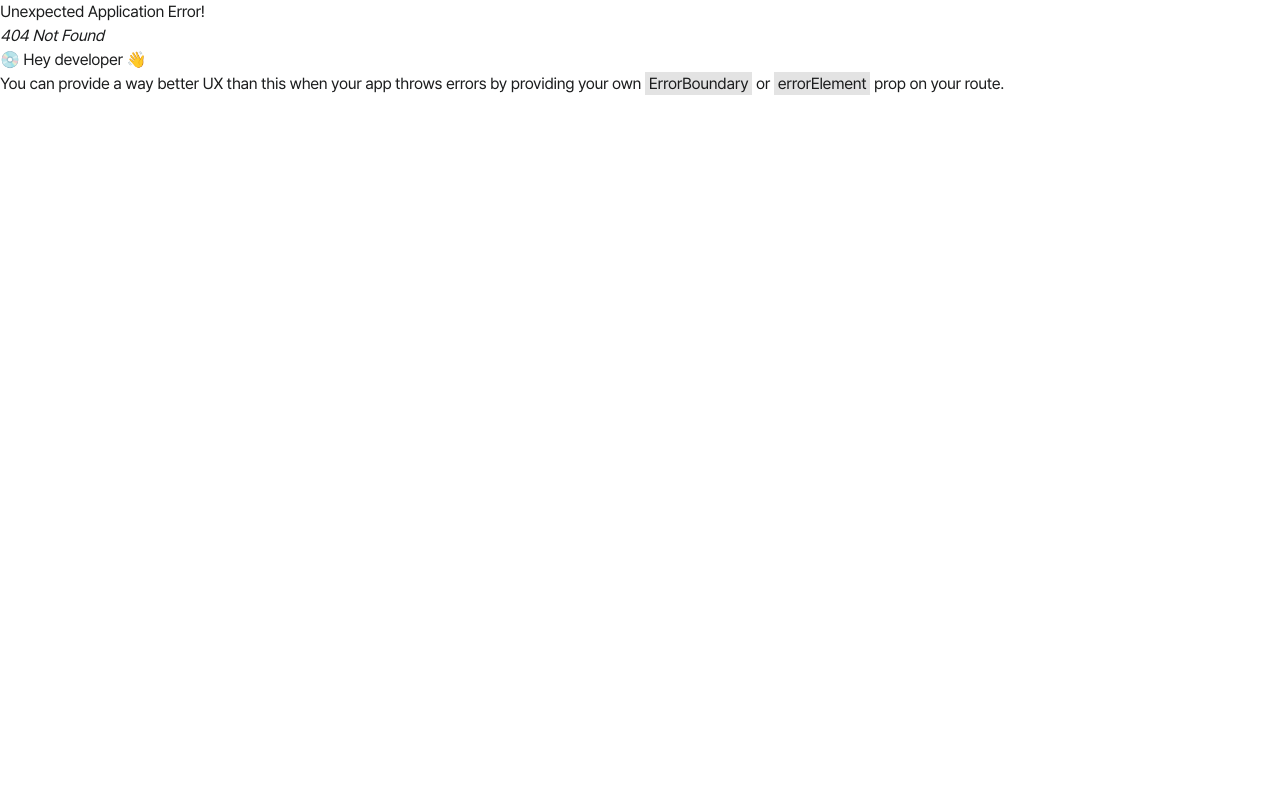
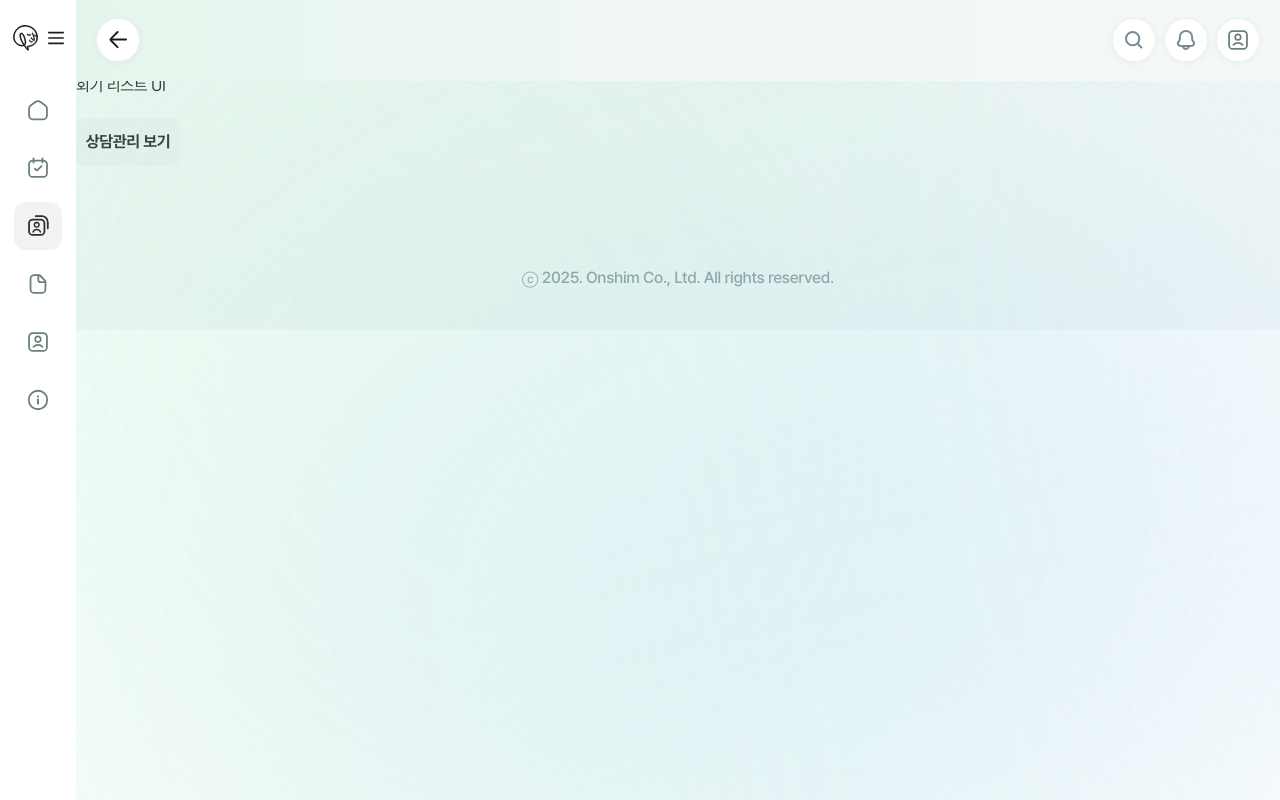
Before and after one commit to Selvas-AI/lg-mental-healthcare-front, a React (Vite) app: page /clients/session in a window 1280 px wide. Before the commit this address had no page. Built offline with nearby package versions, Linux system fonts and the light colour scheme.

Commit message:
feat : 내담자 데이터 reoil로 상태관리

```diff
--- a/src/layouts/RootLayout.jsx
+++ b/src/layouts/RootLayout.jsx
@@ -70,6 +70,7 @@ const RootLayout = () => {
     '/mypage': '마이페이지',
     '/support': '고객지원',
     '/clients/consults': '상담관리',
+    '/clients/session': '회기 목록',
   };
   const pageTitle = pathTitleMap[location.pathname] || '';
 
--- a/src/page/clients/clients.jsx
+++ b/src/page/clients/clients.jsx
@@ -1,62 +1,18 @@
-
-
-import { useNavigate } from "react-router-dom";
-import { useState } from "react";
+import { useRecoilState } from "recoil";
 import ClientsTable from "./components/ClientsTable";
 import "./clients.scss";
 import EmptyClients from "./components/EmptyClients";
+import { clientsState } from "@/recoil";
+import { useState } from "react";
 
 function Clients() {
-  const navigate = useNavigate();
-  const [clients, setClients] = useState([
-    {
-      name: "가길동(알렉스)",
-      phone: "010-1234-5678",
-      session: "1회기",
-      todos: ["심리검사 요청", "녹취록 분석", "상담일지 작성", "사례개념화 최초 작성"],
-    },
-    {
-      name: "나길동(니니동)",
-      phone: "010-1234-5678",
-      session: "2회기",
-      todos: ["녹취록 분석", "상담일지 작성", "사례개념화 최초 작성"],
-    },
-    {
-      name: "김마음(카이막)",
-      phone: "010-1234-5678",
-      session: "4회기",
-      todos: ["상담일지 작성", "사례개념화 최초 작성"],
-    },
-    {
-      name: "라길동(라떼길)",
-      phone: "010-1234-5678",
-      session: "6회기",
-      todos: ["사례개념화 최초 작성"],
-    },
-    {
-      name: "마길동(고양이)",
-      phone: "010-1234-5678",
-      session: "99회기",
-      todos: ["상담일지 작성"],
-    },
-    {
-      name: "사길동",
-      phone: "010-1234-5678",
-      session: "신규",
-      todos: [],
-      isNew: true,
-    },
-    {
-      name: "바길동(강아지)",
-      phone: "010-1234-5678",
-      session: "99회기",
-      todos: ["상담일지 작성"],
-    },
-  ]);
+  const [clients, setClients] = useRecoilState(clientsState);
 
   const handleRegister = () => {
     // TODO: 내담자 등록 로직
   };
+
+  const [selectedClientId, setSelectedClientId] = useState(clients[0]?.id || null);
 
   return (
     <div className="inner">
@@ -78,7 +34,7 @@ function Clients() {
       {clients.length === 0 ? (
         <EmptyClients onRegister={handleRegister} />
       ) : (
-        <ClientsTable clients={clients} />
+        <ClientsTable clients={clients} onSelectClient={setSelectedClientId} selectedClientId={selectedClientId} />
       )}
       <div className="pagination" role="navigation">
         <div className="pagination-inner">
@@ -87,13 +43,6 @@ function Clients() {
           </div>
         </div>
       </div>
-      <button
-        className="type07"
-        style={{ marginTop: "2rem" }}
-        onClick={() => navigate("/clients/consults")}
-      >
-        상담관리 보기
-      </button>
     </div>
   );
 }
--- a/src/page/clients/consults/ClientProfile.jsx
+++ b/src/page/clients/components/ClientProfile.jsx
@@ -2,7 +2,7 @@ import React, { useState, useRef, useLayoutEffect } from "react";
 import { useRecoilValue } from "recoil";
 import { maskingState } from "@/recoil";
 
-function ClientProfile() {
+function ClientProfile({ profileData }) {
   const masked = useRecoilValue(maskingState);
   const [showInfo, setShowInfo] = useState(false);
   const infoWrapRef = useRef(null);
@@ -52,19 +52,7 @@ function maskValue(label, value) {
   }
 }
 
-const profileData = {
-  name: '김마음',
-  danger: true,
-  contact: '010-1234-1234',
-  address: '서울특별시 강남구 압구정로 151-2 108동 504호',
-  birth: '2005.04.22 (만 18세)',
-  email: 'Kimmau @gmail.com',
-  gender: '남자',
-  job: '대학생',
-  guardians: '김매순 (모) 010-1234-1234, 김복남 (부) 010-1234-1234 한마음 (사회복지사) 010-1234-1234',
-  memo: '본 환자는 최근 몇 개월 간 지속적인 우울감, 무기력, 수면장애 및 식욕 저하를 호소하며 내원하였습니다. 내원하였습니다 내원하였습니다 내원하였습니다 내원하였습니다 내원하였습니다 내원하였습니다',
-};
-
+  if (!profileData) return null;
 
   const name = masked ? maskName(profileData.name) : profileData.name;
   const contact = masked ? maskValue('연락처', profileData.contact) : profileData.contact;
@@ -76,13 +64,24 @@ const profileData = {
   const guardians = masked ? maskValue('보호자', profileData.guardians) : profileData.guardians;
   const memo = masked ? profileData.memo.replace(/[^\s]/g, '*') : profileData.memo;
 
+  const handleEdit = () => {
+    console.log('정보수정');
+  };
+
+  const handleEditMemo = () => {
+    console.log('메모수정');
+  };
+
   return (
     <div className="client-profile">
       <div className="name-wrap">
         <div className="left">
           <strong>{name}</strong>
-          {profileData.danger && <span className="tag danger">위험</span>}
-          <a className="edit-btn" href="#">정보수정</a>
+          {profileData.danger === "critical" && <span className="tag critical">고위험</span>}
+          {profileData.danger === "danger" && <span className="tag danger">위험</span>}
+          {profileData.danger === "caution" && <span className="tag caution">주의</span>}
+          {profileData.danger === "safe" && <span className="tag safe">양호</span>}
+          <a className="edit-btn cursor-pointer" onClick={handleEdit}>정보수정</a>
         </div>
         <button
           className={`toggle-btn${showInfo ? ' on' : ''}`}
@@ -137,7 +136,7 @@ const profileData = {
                 <td colSpan={3}>
                   <div className="memo-wrap">
                     <p className="memo">{memo}</p>
-                    <a className="edit-btn" href="#">수정</a>
+                    <a className="edit-btn cursor-pointer" onClick={handleEditMemo}>수정</a>
                   </div>
                 </td>
               </tr>
--- a/src/page/clients/components/ClientsTable.jsx
+++ b/src/page/clients/components/ClientsTable.jsx
@@ -1,7 +1,7 @@
-// ClientsTable.jsx
 import React, { useState } from "react";
+import { Link } from "react-router-dom";
 
-function ClientsTable({ clients }) {
+function ClientsTable({ clients, onSelectClient, selectedClientId }) {
   const [showTooltip, setShowTooltip] = useState(false);
 
   return (
@@ -125,23 +125,34 @@ function ClientsTable({ clients }) {
           </thead>
           <tbody>
             {clients.map((client, idx) => (
-              <tr key={idx} className={client.isNew ? "new" : undefined}>
+              <tr
+                key={client.id || idx}
+                className={
+                  [client.isNew ? "new" : "", selectedClientId === client.id ? "selected" : ""].join(" ").trim()
+                }
+                onClick={() => onSelectClient && onSelectClient(client.id)}
+                style={{ cursor: onSelectClient ? "pointer" : undefined }}
+              >
                 <td>
-                  <a href="#">{client.name}</a>
+                  <Link
+                    to={`/clients/session?clientId=${client.id || client.name}`}
+                  >
+                    {client.name}({client.nickname})
+                  </Link>
                 </td>
-                <td>{client.phone}</td>
+                <td>{client.contact}</td>
                 <td>
                   {client.session === "신규" ? (
                     "신규"
                   ) : (
-                    <a href="#">{client.session}</a>
+                    <a>{client.session}</a>
                   )}
                 </td>
                 <td>
                   <div className="flex-wrap">
                     {client.todos && client.todos.length > 0 ? (
                       client.todos.map((todo, i) => (
-                        <a href="#" key={i}>{todo}</a>
+                        <a key={i}>{todo}</a>
                       ))
                     ) : (
                       "-"
--- /dev/null
+++ b/src/page/clients/components/SessionList.jsx
@@ -0,0 +1,53 @@
+import React from "react";
+import { useLocation, useNavigate } from "react-router-dom";
+import ClientProfile from "./ClientProfile";
+import { useRecoilState, useRecoilValue } from "recoil";
+import { maskingState, clientsState } from "@/recoil";
+
+function useQuery() {
+  return new URLSearchParams(useLocation().search);
+}
+
+function SessionList() {
+  const [masked, setMasked] = useRecoilState(maskingState);
+  const query = useQuery();
+  const clientId = query.get("clientId");
+  const navigate = useNavigate();
+  const clients = useRecoilValue(clientsState);
+  const client = clients.find(c => String(c.id) === String(clientId));
+
+  // TODO: 실제 데이터 fetch 및 렌더링 구현
+  return (
+    <div className="inner">
+      <div className="move-up">
+        <strong className="page-title">회기 목록</strong>
+        <div className="switch-wrap">
+          <label>
+            <span>개인정보 보호</span>
+            <input
+              role="switch"
+              name="switch"
+              type="checkbox"
+              checked={masked}
+              onChange={e => setMasked(e.target.checked)}
+            />
+          </label>
+        </div>
+      </div>
+      <ClientProfile profileData={client} />
+      <div style={{marginTop: "2rem"}}>
+        <p>회기 리스트 UI</p>
+
+        <button
+          className="type07"
+          style={{ marginTop: "2rem" }}
+          onClick={() => navigate("/clients/consults?clientId=" + clientId)}
+        >
+          상담관리 보기
+        </button>
+      </div>
+    </div>
+  );
+}
+
+export default SessionList;
--- a/src/page/clients/consults/Consults.jsx
+++ b/src/page/clients/consults/Consults.jsx
@@ -1,9 +1,10 @@
 import React, { useRef, useLayoutEffect, useState } from 'react';
-import { useRecoilState } from 'recoil';
-import { maskingState } from '@/recoil';
+import { useRecoilState, useRecoilValue } from 'recoil';
+import { maskingState, clientsState } from "@/recoil";
+import { useLocation } from 'react-router-dom';
 import './consults.scss';
 
-import ClientProfile from './ClientProfile';
+import ClientProfile from '../components/ClientProfile';
 import CounselManagement from './CounselManagement';
 import PsychologicalTest from './PsychologicalTest';
 import DailyManagement from './DailyManagement';
@@ -17,6 +18,11 @@ const TAB_LIST = [
 ];
 
 function Consults() {
+  const location = useLocation();
+  const query = new URLSearchParams(location.search);
+  const clientId = query.get('clientId');
+  const clients = useRecoilValue(clientsState);
+  const client = clients.find(c => String(c.id) === String(clientId));
   const [masked, setMasked] = useRecoilState(maskingState);
   const [activeTab, setActiveTab] = useState(0);
   const tabListRef = useRef([]);
@@ -53,7 +59,7 @@ function Consults() {
           </label>
         </div>
       </div>
-      <ClientProfile />
+      <ClientProfile profileData={client} />
       <div className="tab-menu type01">
         <div className="tab-list-wrap">
           <ul className="tab-list" role="tablist">
--- a/src/page/clients/consults/consults.scss
+++ b/src/page/clients/consults/consults.scss
@@ -115,7 +115,7 @@
                                                         }
                                                         &:nth-of-type(1) {
                                                             div {
-                                                                background: url(../../assets/images/common/safe_face.svg) no-repeat center;
+                                                                background: url(../../../assets/images/common/safe_face.svg) no-repeat center;
                                                                 span {
                                                                     display: none;
                                                                 }
@@ -139,7 +139,7 @@
                                                         }
                                                         &:nth-of-type(2) {
                                                             div {
-                                                                background: url(../../assets/images/common/caution_face.svg) no-repeat center;
+                                                                background: url(../../../assets/images/common/caution_face.svg) no-repeat center;
                                                                 span {
                                                                     display: none;
                                                                 }
@@ -163,7 +163,7 @@
                                                         }
                                                         &:nth-of-type(3) {
                                                             div {
-                                                                background: url(../../assets/images/common/danger_face.svg) no-repeat center;
+                                                                background: url(../../../assets/images/common/danger_face.svg) no-repeat center;
                                                                 span {
                                                                     display: none;
                                                                 }
@@ -187,7 +187,7 @@
                                                         }
                                                         &:nth-of-type(4) {
                                                             div {
-                                                                background: url(../../assets/images/common/critical_face.svg) no-repeat center;
+                                                                background: url(../../../assets/images/common/critical_face.svg) no-repeat center;
                                                                 span {
                                                                     display: none;
                                                                 }
@@ -250,7 +250,7 @@
         .toggle-btn {
             width: 2rem;
             height: 2rem;
-            background: url(../../assets/images/icon/arrow_down.svg) no-repeat center;
+            background: url(../../../assets/images/icon/arrow_down.svg) no-repeat center;
             transition: all .25s;
             &.on {
                 transform: rotate(180deg);
@@ -457,7 +457,7 @@
         background: $gray0;
         box-shadow: 0px 2px 6px 0px rgba(195, 195, 195, 0.25);
         &.before-create {
-            background: url(../../assets/images/common/create_board_bg.svg) no-repeat center/cover, linear-gradient(0deg, rgba(255, 225, 255, 0.40) 0%, rgba(255, 241, 255, 0.00) 41.05%) $gray0;
+            background: url(../../../assets/images/common/create_board_bg.svg) no-repeat center/cover, linear-gradient(0deg, rgba(255, 225, 255, 0.40) 0%, rgba(255, 241, 255, 0.00) 41.05%) $gray0;
             .create-wrap {
                 margin-top: 1.2rem;
                 @include flexbox(column, center, center);
@@ -545,7 +545,7 @@
         > button {
             width: 100%;
             height: 1.4rem;
-            background: url(../../assets/images/icon/arrow_down_box.svg) no-repeat center/contain;
+            background: url(../../../assets/images/icon/arrow_down_box.svg) no-repeat center/contain;
             transition: transform .3s;
             &.rotate {
                 transform: rotate(180deg);
@@ -588,7 +588,7 @@
     border-radius: 2rem;
     border: 1px solid $gray50;
     box-shadow: 0px 1px 6px 0px rgba(195, 195, 195, 0.20);
-    background: url(../../assets/images/common/create_board_bg.svg) no-repeat center/cover, linear-gradient(0deg, rgba(255, 225, 255, 0.40) 0%, rgba(255, 241, 255, 0.00) 41.05%) $gray0;
+    background: url(../../../assets/images/common/create_board_bg.svg) no-repeat center/cover, linear-gradient(0deg, rgba(255, 225, 255, 0.40) 0%, rgba(255, 241, 255, 0.00) 41.05%) $gray0;
     @include flexbox(column, center, center);
     &::before {
         content: "";
@@ -597,7 +597,7 @@
         bottom: 4rem;
         width: 13.7rem;
         height: 12.6rem;
-        background: url(../../assets/images/common/character.svg) no-repeat center/contain;
+        background: url(../../../assets/images/common/character.svg) no-repeat center/contain;
     }
     strong {
         font-size: 2rem;
@@ -644,7 +644,7 @@
                     color: $gray800;
                     border-radius: .8rem;
                     border: 1px solid $gray200;
-                    background: url(../../assets/images/icon/file_upload.svg) no-repeat center right 1.2rem/2.4rem $gray0;
+                    background: url(../../../assets/images/icon/file_upload.svg) no-repeat center right 1.2rem/2.4rem $gray0;
                     @include flexbox(row, flex-start, center);
                     cursor: pointer;
                     transition: border 0.25s;
--- /dev/null
+++ b/src/recoil/clientsState.js
@@ -0,0 +1,119 @@
+import { atom } from "recoil";
+
+export const clientsState = atom({
+  key: "clientsState",
+  default: [
+    {
+      id: 1,
+      name: "가길동",
+      nickname: "알렉스",
+      danger: "safe",
+      contact: "010-1234-5678",
+      address: "서울특별시 강남구 압구정로 151-2 108동 504호",
+      birth: "1990.01.01 (만 34세)",
+      email: "alex@example.com",
+      gender: "남자",
+      job: "회사원",
+      guardians: "김매순 (모) 010-1234-5678",
+      memo: "특이사항 없음.",
+      session: "1회기",
+      todos: ["심리검사 요청", "녹취록 분석", "상담일지 작성", "사례개념화 최초 작성"],
+    },
+    {
+      id: 2,
+      name: "나길동",
+      nickname: "니니동",
+      danger: "caution",
+      contact: "010-1234-5678",
+      address: "서울특별시 중구 세종대로 110",
+      birth: "1995.05.05 (만 29세)",
+      email: "nini@example.com",
+      gender: "여자",
+      job: "학생",
+      guardians: "김복남 (부) 010-1234-5678",
+      memo: "상담 초기 단계.",
+      session: "2회기",
+      todos: ["녹취록 분석", "상담일지 작성", "사례개념화 최초 작성"],
+    },
+    {
+      id: 3,
+      name: "김마음",
+      nickname: "카이막",
+      danger: "danger",
+      contact: "010-1234-1234",
+      address: "서울특별시 강남구 압구정로 151-2 108동 504호",
+      birth: "2005.04.22 (만 18세)",
+      email: "kimmau@gmail.com",
+      gender: "남자",
+      job: "대학생",
+      guardians: "김매순 (모) 010-1234-1234, 김복남 (부) 010-1234-1234 한마음 (사회복지사) 010-1234-1234",
+      memo: "본 환자는 최근 몇 개월 간 지속적인 우울감, 무기력, 수면장애 및 식욕 저하를 호소하며 내원하였습니다.",
+      session: "4회기",
+      todos: ["상담일지 작성", "사례개념화 최초 작성"],
+    },
+    {
+      id: 4,
+      name: "라길동",
+      nickname: "라떼길",
+      danger: "critical",
+      contact: "010-1234-5678",
+      address: "경기도 수원시 팔달구",
+      birth: "1985.12.12 (만 39세)",
+      email: "latte@example.com",
+      gender: "남자",
+      job: "프리랜서",
+      guardians: "김매순 (모) 010-1234-5678",
+      memo: "장기 상담 진행 중.",
+      session: "6회기",
+      todos: ["사례개념화 최초 작성"],
+    },
+    {
+      id: 5,
+      name: "마길동",
+      nickname: "고양이",
+      danger: "safe",
+      contact: "010-1234-5678",
+      address: "부산광역시 해운대구",
+      birth: "2000.07.07 (만 24세)",
+      email: "cat@example.com",
+      gender: "여자",
+      job: "디자이너",
+      guardians: "김복남 (부) 010-1234-5678",
+      memo: "최근 상담 불참.",
+      session: "99회기",
+      todos: ["상담일지 작성"],
+    },
+    {
+      id: 6,
+      name: "사길동",
+      danger: "caution",
+      contact: "010-1234-5678",
+      address: "대전광역시 유성구",
+      birth: "1992.03.03 (만 32세)",
+      email: "sa@example.com",
+      gender: "남자",
+      job: "연구원",
+      guardians: "김매순 (모) 010-1234-5678",
+      memo: "신규 등록.",
+      session: "신규",
+      todos: [],
+      isNew: true,
+    },
+    {
+      id: 7,
+      name: "바길동",
+      nickname: "강아지",
+      danger: "safe",
+      contact: "010-1234-5678",
+      address: "인천광역시 남동구",
+      birth: "1998.09.09 (만 26세)",
+      email: "dog@example.com",
+      gender: "여자",
+      job: "마케터",
+      guardians: "김복남 (부) 010-1234-5678",
+      memo: "상담 꾸준히 참석.",
+      session: "99회기",
+      todos: ["상담일지 작성"],
+    },
+  ],
+});
--- a/src/recoil/index.js
+++ b/src/recoil/index.js
@@ -1 +1,2 @@
 export * from './maskingAtom';
+export * from './clientsState';
--- a/src/routes.jsx
+++ b/src/routes.jsx
@@ -5,6 +5,7 @@ import Home from "./page/home/home.jsx";
 import Schedule from "./page/schedule/schedule.jsx";
 import Clients from "./page/clients/clients.jsx";
 import Consults from "./page/clients/consults/Consults.jsx";
+import SessionList from "./page/clients/components/SessionList.jsx";
 import Document from "./page/document/document.jsx";
 import MyPage from "./page/mypage/mypage.jsx";
 import Support from "./page/support/support.jsx";
@@ -31,6 +32,7 @@ const router = createBrowserRouter([
       // 내담자 관리
       { path: "clients", element: <Clients /> },
       { path: "clients/consults", element: <Consults /> },
+      { path: "clients/session", element: <SessionList /> },
       // 문서 관리
       { path: "document", element: <Document /> },
       // 마이페이지
```
